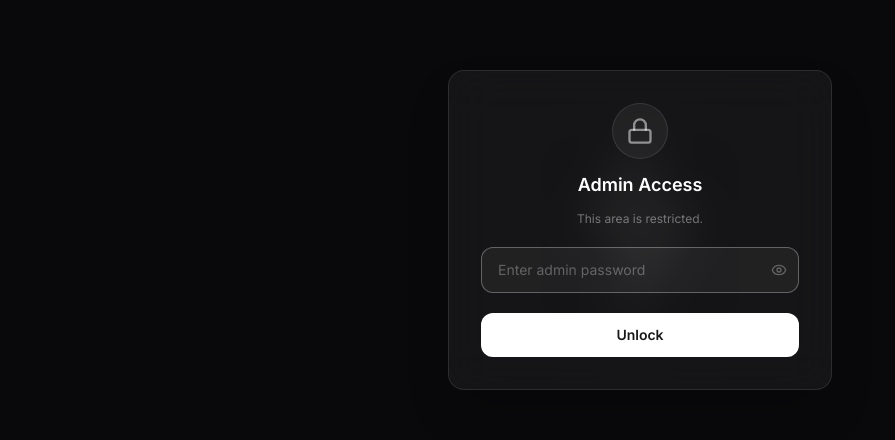
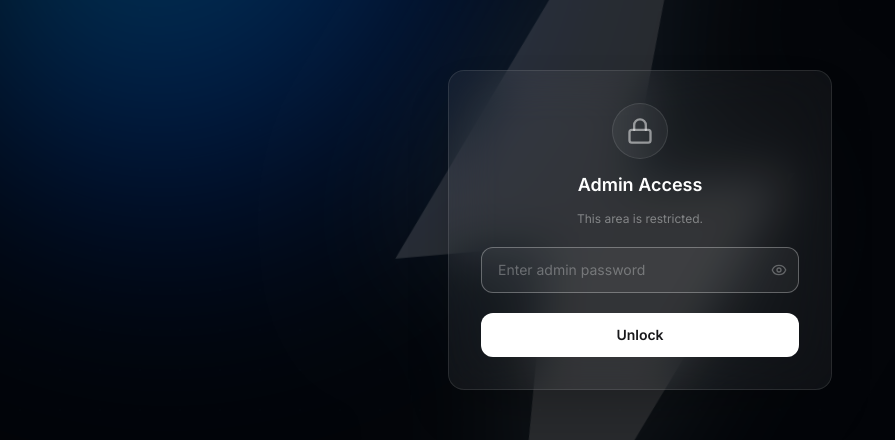
Before and after one commit to Satin-Fi/Thundocs, a React (Vite) app: page /admin in a window 1280 px wide. Shown: the part 170-610 px from the top of the page, without its empty margins (0-895 px from the left). Built offline with nearby package versions, Linux system fonts and the light colour scheme; no server answers.

Commit message:
Align admin pages lightning background with About/Blog design

```diff
--- a/client/pages/AdminDashboard.tsx
+++ b/client/pages/AdminDashboard.tsx
@@ -151,12 +151,29 @@ export default function AdminDashboard() {
   const offlineCount = services.filter(s => !s.ok).length;
 
   return (
-    <div className="min-h-screen bg-[#060b14] font-sans text-white antialiased">
-      <div className="fixed inset-0 pointer-events-none">
-        <div className="absolute top-0 left-1/4 w-96 h-96 bg-indigo-600/10 rounded-full blur-[120px]" />
-        <div className="absolute bottom-0 right-1/4 w-80 h-80 bg-cyan-600/8 rounded-full blur-[100px]" />
-        <div className="absolute inset-0 flex items-center justify-center opacity-[0.05]">
-          <img src="/thundocs-icon.svg" alt="" className="w-80 h-80 drop-shadow-[0_0_48px_rgba(255,255,255,0.25)]" />
+    <div className="hero-group relative min-h-screen bg-[#020408] font-sans text-white antialiased">
+      <div className="absolute inset-0 pointer-events-none">
+        <div
+          className="absolute inset-0 opacity-25"
+          style={{
+            backgroundImage: "radial-gradient(rgba(0,240,255,0.03) 1px, transparent 1px)",
+            backgroundSize: "40px 40px",
+          }}
+        />
+        <div
+          className="absolute -top-40 -left-16 w-[640px] h-[640px] rounded-full opacity-30 blur-[120px]"
+          style={{
+            background:
+              "radial-gradient(circle at 30% 30%, #00f0ff 0%, #0055ff 40%, transparent 70%)",
+          }}
+        />
+        <div className="absolute top-1/2 left-1/2 w-[900px] h-[900px] -translate-x-1/2 -translate-y-1/2 -rotate-[5deg]">
+          <svg
+            viewBox="0 0 512 512"
+            className="thunder-bolt-svg hero-bolt w-full h-full"
+          >
+            <path d="M284 32L120 260h84l-40 220 180-248h-92l56-200z" fill="white" />
+          </svg>
         </div>
       </div>
 
--- a/client/pages/AdminLogin.tsx
+++ b/client/pages/AdminLogin.tsx
@@ -13,7 +13,6 @@ export default function AdminLogin() {
   const [error, setError] = useState(false);
   const [shake, setShake] = useState(false);
 
-  // If already authenticated, go straight to the dashboard
   useEffect(() => {
     if (isAdmin()) navigate("/admin/dashboard", { replace: true });
   }, [navigate]);
@@ -32,13 +31,36 @@ export default function AdminLogin() {
   };
 
   return (
-    <div className="relative min-h-screen flex items-center justify-center bg-zinc-950 font-sans overflow-hidden">
-      <div className="pointer-events-none absolute inset-0 flex items-center justify-center opacity-[0.06]">
-        <img src="/thundocs-icon.svg" alt="" className="w-64 h-64 drop-shadow-[0_0_40px_rgba(255,255,255,0.25)]" />
+    <div className="hero-group relative min-h-screen bg-[#020408] text-white font-sans">
+      <div className="absolute inset-0 pointer-events-none">
+        <div
+          className="absolute inset-0 opacity-25"
+          style={{
+            backgroundImage: "radial-gradient(rgba(0,240,255,0.03) 1px, transparent 1px)",
+            backgroundSize: "40px 40px",
+          }}
+        />
+        <div
+          className="absolute -top-40 -left-16 w-[640px] h-[640px] rounded-full opacity-30 blur-[120px]"
+          style={{
+            background:
+              "radial-gradient(circle at 30% 30%, #00f0ff 0%, #0055ff 40%, transparent 70%)",
+          }}
+        />
+        <div className="absolute top-1/2 left-1/2 w-[900px] h-[900px] -translate-x-1/2 -translate-y-1/2 -rotate-[5deg]">
+          <svg
+            viewBox="0 0 512 512"
+            className="thunder-bolt-svg hero-bolt w-full h-full"
+          >
+            <path d="M284 32L120 260h84l-40 220 180-248h-92l56-200z" fill="white" />
+          </svg>
         </div>
+      </div>
+
+      <div className="relative min-h-screen flex items-center justify-center px-4">
         <form
           onSubmit={handleSubmit}
-        className={`relative z-10 w-full max-w-sm rounded-2xl border border-white/10 bg-white/5 backdrop-blur-xl p-8 shadow-2xl space-y-5`}
+          className={`w-full max-w-sm rounded-2xl border border-white/10 bg-white/5 backdrop-blur-xl p-8 shadow-2xl space-y-5`}
           style={shake ? { animation: "shake 0.4s ease" } : {}}
         >
           <div className="flex flex-col items-center gap-3">
@@ -81,6 +103,7 @@ export default function AdminLogin() {
             Unlock
           </button>
         </form>
+      </div>
 
       <style>{`
         @keyframes shake {
--- a/client/pages/OcrMonitor.tsx
+++ b/client/pages/OcrMonitor.tsx
@@ -145,13 +145,11 @@ export default function OcrMonitor() {
     const [lastRefresh, setLastRefresh] = useState<Date>(new Date());
     const [localEngine, setLocalEngine] = useState<"gemini" | "tesseract">("tesseract");
 
-    // Detect which engine was last actually used
     useEffect(() => {
         const lastUsed = localStorage.getItem("Thundocs_last_engine") as "gemini" | "tesseract" | null;
         if (lastUsed) {
             setLocalEngine(lastUsed);
         } else {
-            // Fallback: if no extraction yet, infer from API key presence
             const hasKey = !!localStorage.getItem(GEMINI_KEY_STORAGE);
             setLocalEngine(hasKey ? "gemini" : "tesseract");
         }
@@ -191,11 +189,33 @@ export default function OcrMonitor() {
     };
 
     return (
-        <div className={`relative min-h-screen ai-ocr-bg ${themeStyles.text} font-sans overflow-hidden`}>
-            <div className="pointer-events-none fixed inset-0 flex items-center justify-center opacity-[0.05]">
-                <img src="/thundocs-icon.svg" alt="" className="w-80 h-80 drop-shadow-[0_0_48px_rgba(255,255,255,0.25)]" />
+        <div className="hero-group relative min-h-screen bg-[#020408] font-sans">
+            <div className="absolute inset-0 pointer-events-none">
+                <div
+                    className="absolute inset-0 opacity-25"
+                    style={{
+                        backgroundImage: "radial-gradient(rgba(0,240,255,0.03) 1px, transparent 1px)",
+                        backgroundSize: "40px 40px",
+                    }}
+                />
+                <div
+                    className="absolute -top-40 -left-16 w-[640px] h-[640px] rounded-full opacity-30 blur-[120px]"
+                    style={{
+                        background:
+                            "radial-gradient(circle at 30% 30%, #00f0ff 0%, #0055ff 40%, transparent 70%)",
+                    }}
+                />
+                <div className="absolute top-1/2 left-1/2 w-[900px] h-[900px] -translate-x-1/2 -translate-y-1/2 -rotate-[5deg]">
+                    <svg
+                        viewBox="0 0 512 512"
+                        className="thunder-bolt-svg hero-bolt w-full h-full"
+                    >
+                        <path d="M284 32L120 260h84l-40 220 180-248h-92l56-200z" fill="white" />
+                    </svg>
+                </div>
             </div>
-            <ToolNavbar />
+            <div className={`relative z-10 min-h-screen ai-ocr-bg ${themeStyles.text} font-sans`}>
+                <ToolNavbar />
 
             <div className="container mx-auto px-4 py-10 max-w-6xl">
                 {/* Header */}
--- a/client/pages/ServerStatus.tsx
+++ b/client/pages/ServerStatus.tsx
@@ -95,17 +95,39 @@ export default function ServerStatusPage() {
   }, []);
 
   return (
-    <div
-      className={cn(
-        "relative min-h-screen ai-ocr-bg font-sans transition-colors duration-300 text-slate-900 overflow-hidden"
-      )}
-    >
-      <div className="pointer-events-none fixed inset-0 flex items-center justify-center opacity-[0.05]">
-        <img src="/thundocs-icon.svg" alt="" className="w-80 h-80 drop-shadow-[0_0_48px_rgba(15,23,42,0.4)]" />
+    <div className="hero-group relative min-h-screen bg-[#020408] font-sans">
+      <div className="absolute inset-0 pointer-events-none">
+        <div
+          className="absolute inset-0 opacity-25"
+          style={{
+            backgroundImage: "radial-gradient(rgba(0,240,255,0.03) 1px, transparent 1px)",
+            backgroundSize: "40px 40px",
+          }}
+        />
+        <div
+          className="absolute -top-40 -left-16 w-[640px] h-[640px] rounded-full opacity-30 blur-[120px]"
+          style={{
+            background:
+              "radial-gradient(circle at 30% 30%, #00f0ff 0%, #0055ff 40%, transparent 70%)",
+          }}
+        />
+        <div className="absolute top-1/2 left-1/2 w-[900px] h-[900px] -translate-x-1/2 -translate-y-1/2 -rotate-[5deg]">
+          <svg
+            viewBox="0 0 512 512"
+            className="thunder-bolt-svg hero-bolt w-full h-full"
+          >
+            <path d="M284 32L120 260h84l-40 220 180-248h-92l56-200z" fill="white" />
+          </svg>
+        </div>
       </div>
-      <ToolNavbar />
+      <div
+        className={cn(
+          "relative z-10 min-h-screen ai-ocr-bg font-sans transition-colors duration-300 text-slate-900"
+        )}
+      >
+        <ToolNavbar />
 
-      <div className="container mx-auto px-4 py-8 md:py-16 flex flex-col items-center justify-center min-h-[90vh]">
+          <div className="container mx-auto px-4 py-8 md:py-16 flex flex-col items-center justify-center min-h-[90vh]">
         <div className="w-full max-w-4xl space-y-8">
           <div className="text-center space-y-3">
             <h1 className="text-3xl md:text-4xl font-bold tracking-tight bg-clip-text text-transparent bg-gradient-to-r from-sky-400 to-cyan-400">
```
Lines whose indentation alone changed are shown as unchanged.
